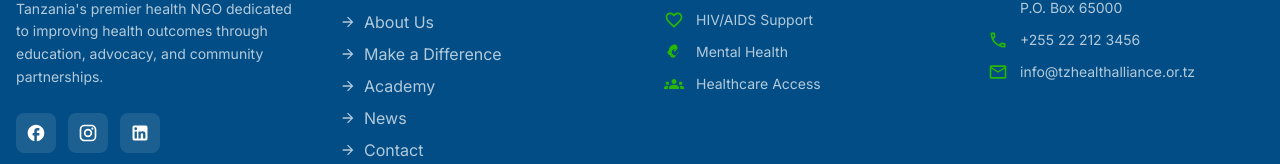
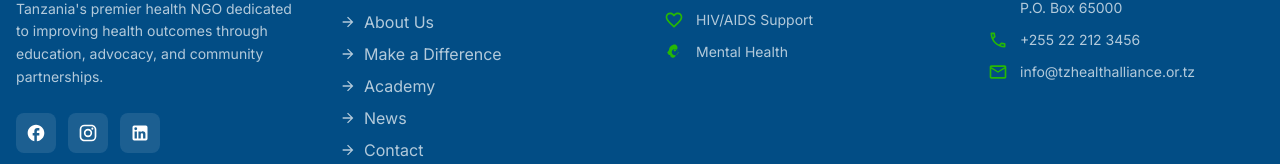
Before and after one commit to zayqu/tha-website, a React (Vite) app: page / in a window 1280 px wide. Shown: the part 4286-4450 px from the top of the page. Built offline with nearby package versions, Linux system fonts and the light colour scheme; a web font is replaced by a local one.

Commit message:
Remove Healthcare Access from focus areas and project categories

```diff
--- a/src/components/Footer.jsx
+++ b/src/components/Footer.jsx
@@ -30,7 +30,6 @@ export const Footer = () => {
     { label: 'Hepatitis Programs', icon: 'local_hospital' },
     { label: 'HIV/AIDS Support', icon: 'favorite' },
     { label: 'Mental Health', icon: 'psychology' },
-    { label: 'Healthcare Access', icon: 'groups' },
   ];
 
   const socialLinks = [
--- a/src/pages/Projects.jsx
+++ b/src/pages/Projects.jsx
@@ -40,7 +40,7 @@ export const Projects = () => {
     }
   ];
 
-  const categories = ['all', 'Hepatitis', 'HIV/AIDS', 'Mental Health', 'Healthcare Access'];
+  const categories = ['all', 'Hepatitis', 'HIV/AIDS', 'Mental Health'];
   const filtered = filter === 'all' ? projects : projects.filter(p => p.category === filter);
 
   return (
```
